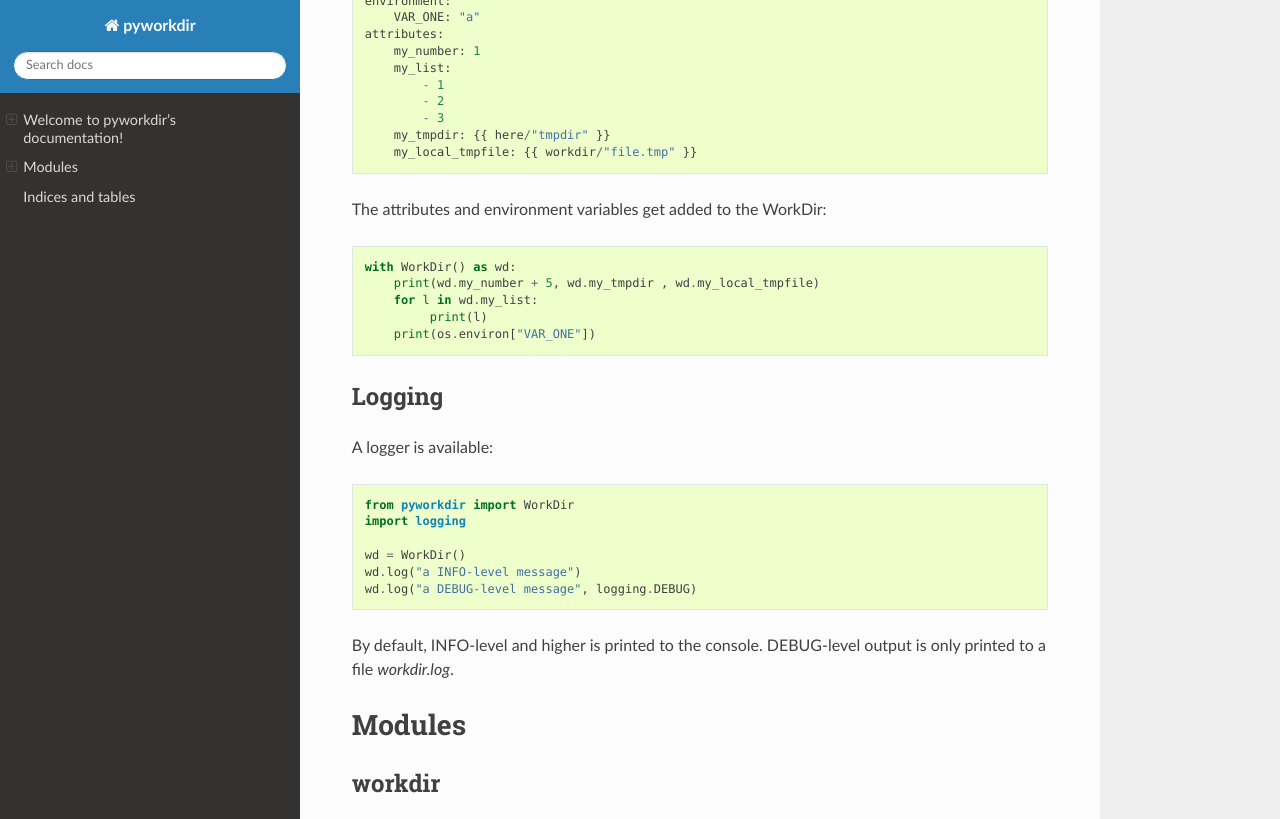
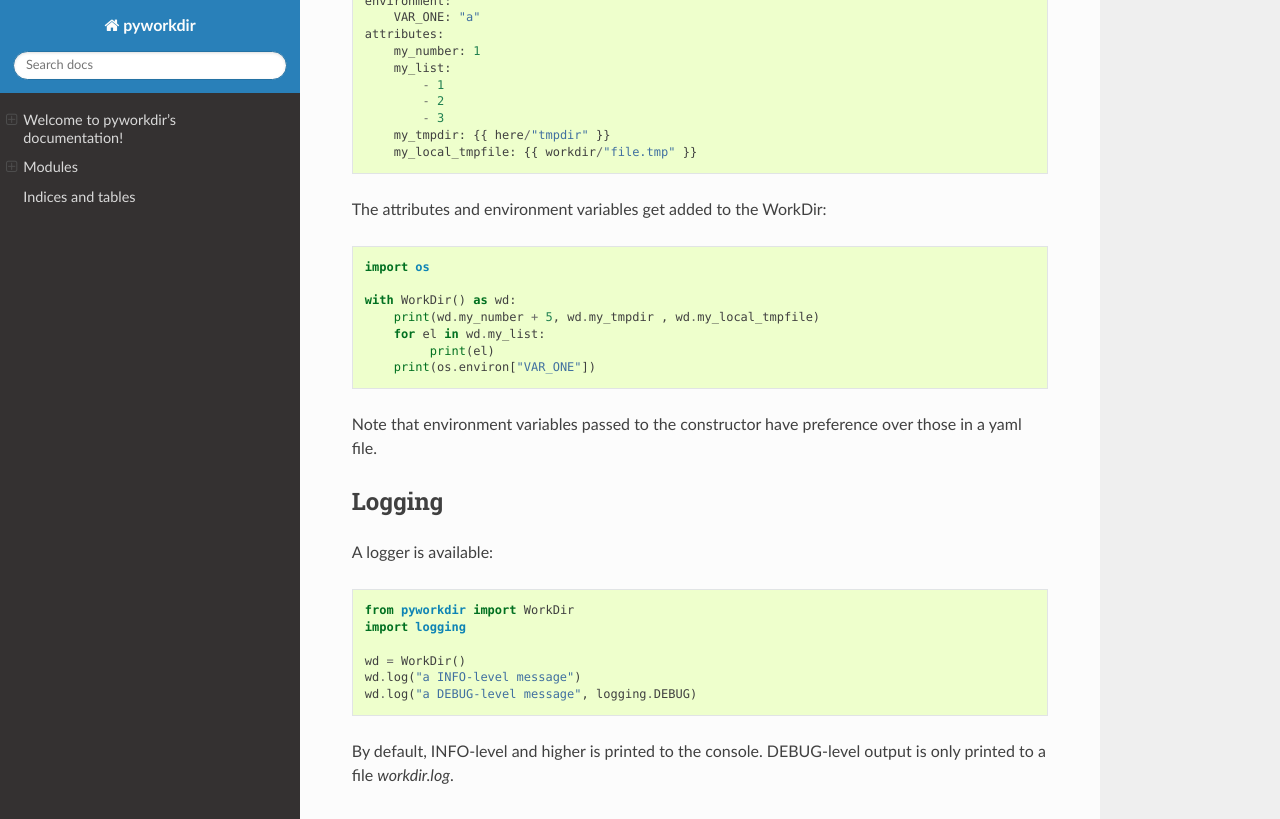
Before and after one commit to Olllom/pyworkdir, a Sphinx documentation site: the page built from docs/index.rst, in a window 1280 px wide and 900 px high, scrolled down 1509 px, cut to the strip 0-819 px from the top of the window. Built offline with Sphinx 7.4.7 and the Read the Docs theme 2.0.0, drawn with Linux system fonts in a browser that asks for light colours.

Commit message:
Augmented documentation

```diff
--- a/docs/index.rst
+++ b/docs/index.rst
@@ -90,11 +90,15 @@ instance and the directory that contains the yaml file::
 
 The attributes and environment variables get added to the WorkDir::
 
+    import os
+
     with WorkDir() as wd:
         print(wd.my_number + 5, wd.my_tmpdir , wd.my_local_tmpfile)
-        for l in wd.my_list:
-             print(l)
+        for el in wd.my_list:
+             print(el)
         print(os.environ["VAR_ONE"])
+
+Note that environment variables passed to the constructor have preference over those in a yaml file.
 
 Logging
 -------
```
Also changed, not shown: 1 other file.
